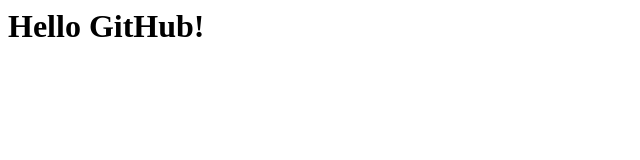
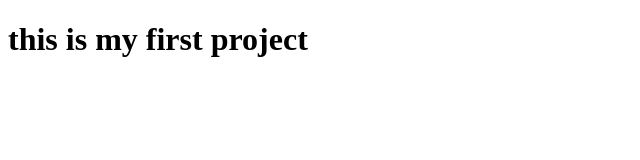
Before and after one commit to sarthakcodes99/MY-FIRST-PROJECT, a plain HTML site: page index.html in a window 1280 px wide. Shown: the whole page, without its empty margins (0-640 px from the left). Drawn offline with Linux system fonts and the light colour scheme.

Commit message:
Wrote code in index.html

```diff
--- a/index.html
+++ b/index.html
@@ -1 +1,11 @@
-<h1>Hello GitHub!</h1>
+<!DOCTYPE html>
+<html lang="en">
+<head>
+    <meta charset="UTF-8">
+    <meta name="viewport" content="width=device-width, initial-scale=1.0">
+    <title>MY-FIRST-PROJECT></title>
+</head>
+<body>
+    <H1>this is my first project</H1>
+</body>
+</html>
```
